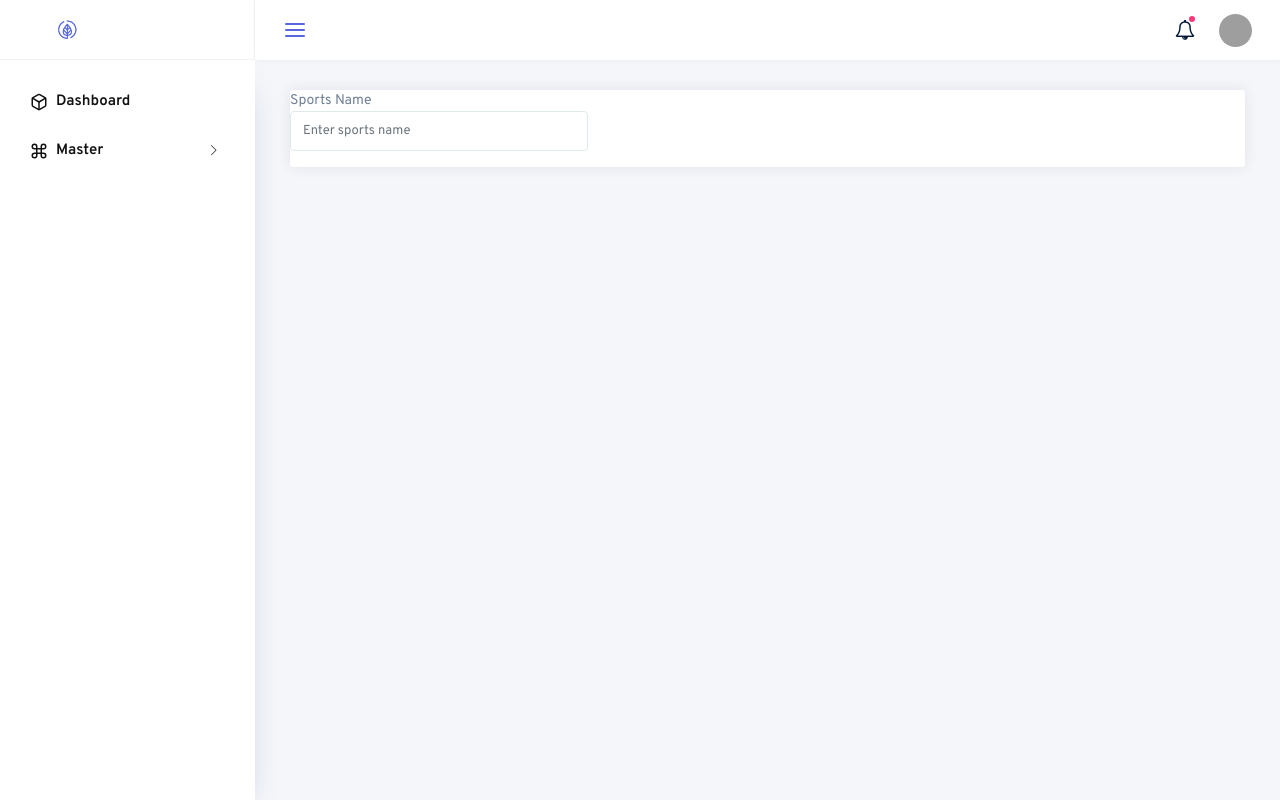
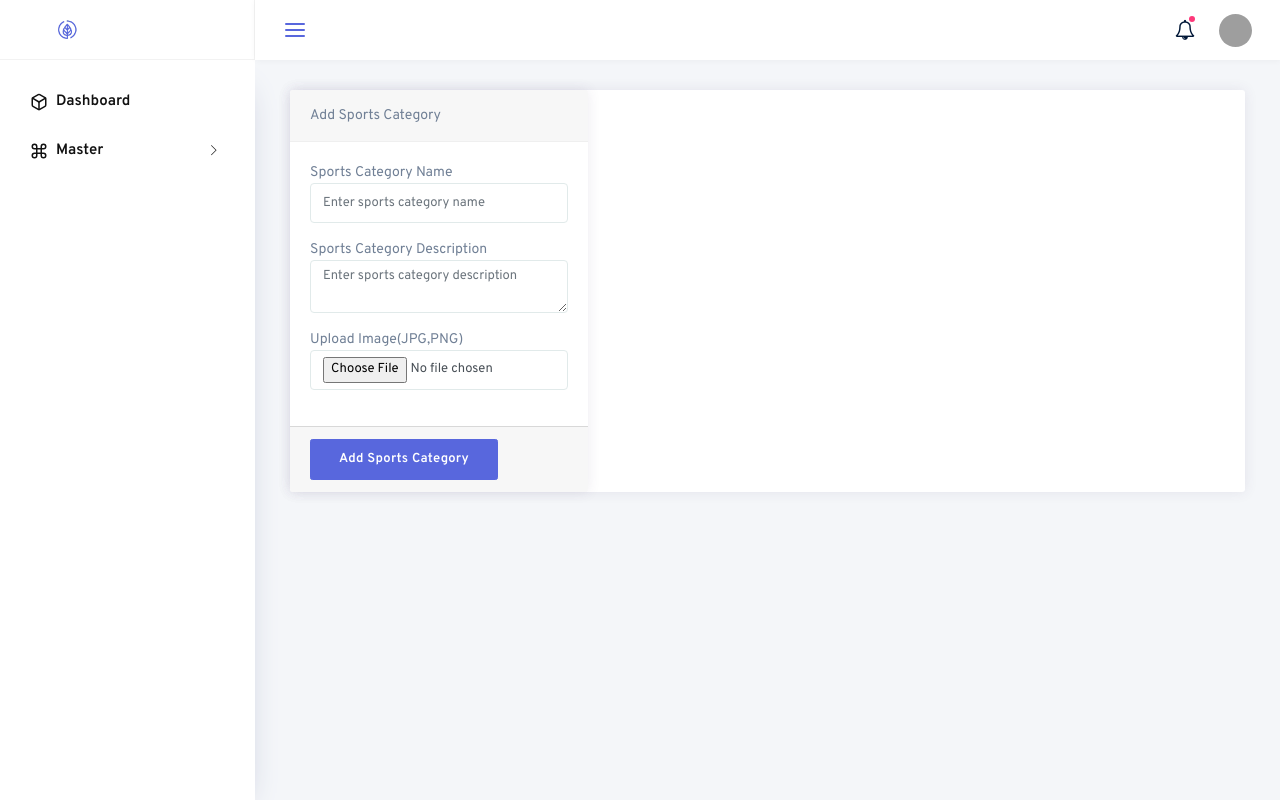
Before and after one commit to Mithun021/agomps, a CodeIgniter 4 app: the page made by app/Views/admin/sports-category.php in a window 1280 px wide. Run offline with PHP 8.4 and a stand-in for CodeIgniter, Linux system fonts and the light colour scheme; the template is opened without the code that fills it: most values are stand-ins (such as "Sample title", 1, 10 or a date in 2020); style sheets or scripts are compiled from the project's sources; some libraries are stand-ins or nearby versions; grey boxes are pictures that could not be loaded.

Commit message:
Admin Panel Setup

```diff
--- a/app/Views/admin/sports-category.php
+++ b/app/Views/admin/sports-category.php
@@ -3,12 +3,28 @@
 <div class="card">
     <div class="row">
         <div class="col-lg-4">
-            <form action="">
-                <div class="form-group">
-                    <span>Sports Name</span>
-                    <input type="text" class="form-control" placeholder="Enter sports name" name="sports_name">
+            <div class="card">
+                <div class="card-header">Add Sports Category</div>
+                <form action="">
+                <div class="card-body">
+                        <div class="form-group">
+                            <span>Sports Category Name</span>
+                            <input type="text" class="form-control" placeholder="Enter sports category name" name="sports_category_name" required>
+                        </div>
+                        <div class="form-group">
+                            <span>Sports Category Description</span>
+                            <textarea class="form-control" placeholder="Enter sports category description" name="sports_category_description"></textarea>
+                        </div>
+                        <div class="form-group">
+                            <span>Upload Image(JPG,PNG)</span>
+                            <input type="file" class="form-control" name="sports_category_image" accept=".png,.jpg" required>
+                        </div>
                 </div>
-            </form>
+                <div class="card-footer">
+                    <button class="btn btn-primary" type="submit">Add Sports Category</button>
+                </div>
+                </form>
+            </div>
         </div>
     </div>
 </div>
```
